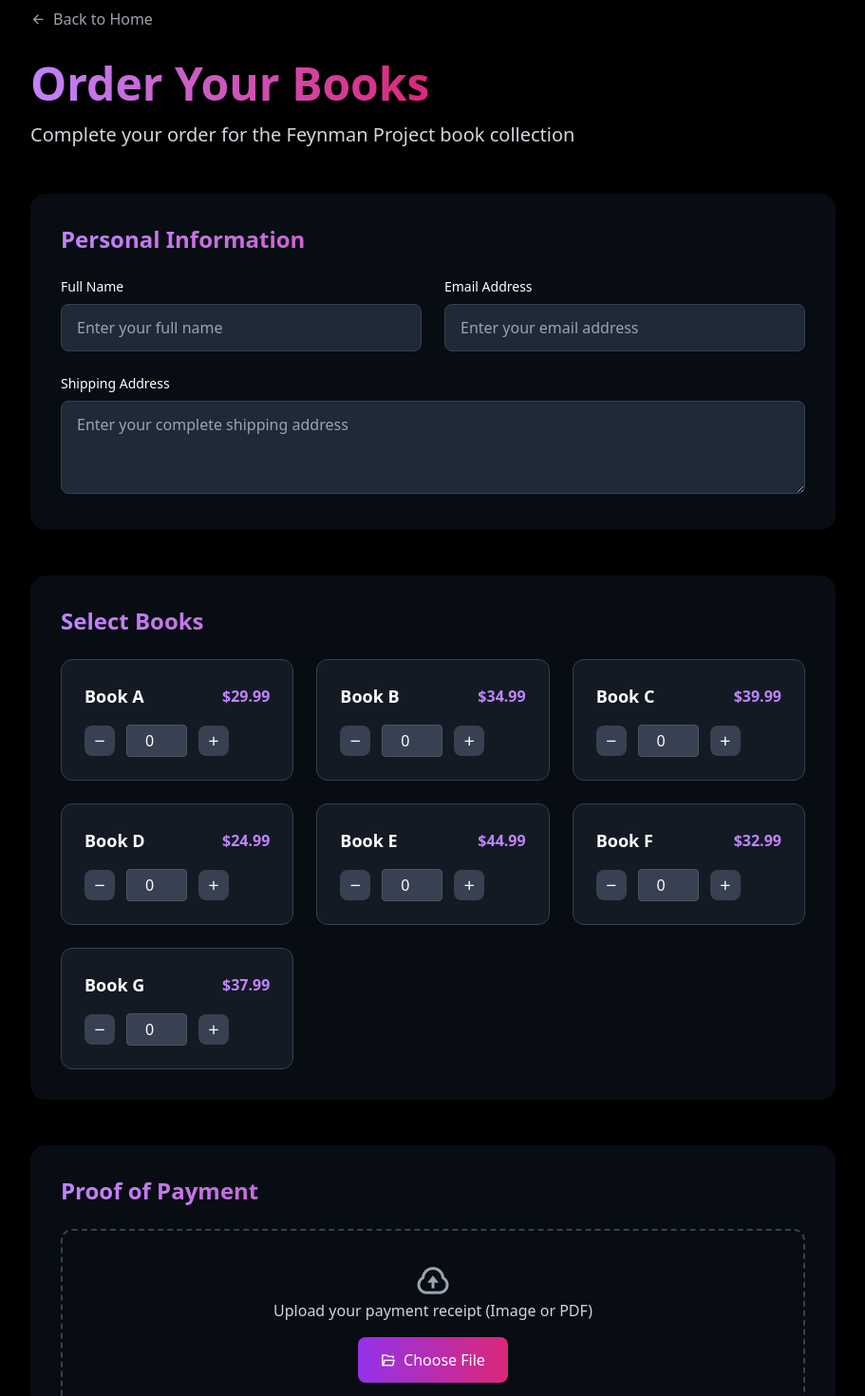
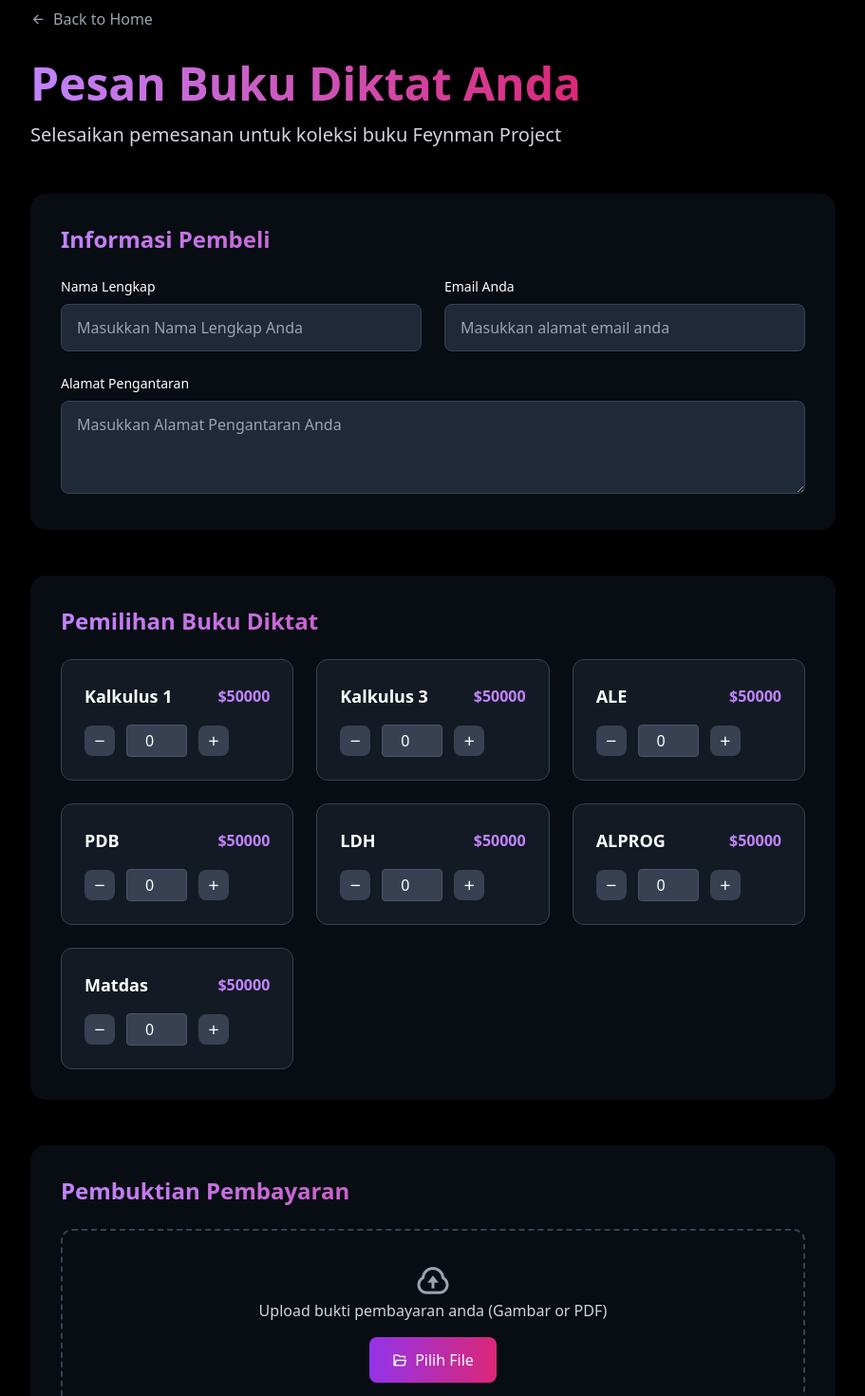
Before and after one commit to FeynmanProject/feynmanbookstore.github.io, a Next.js app: page /order in a window 1280 px wide. Shown: the part 40-1510 px from the top of the page at 95% size, without its empty margins (184-1095 px from the left). Built offline with nearby package versions, Linux system fonts and the light colour scheme.

Commit message:
Update page.tsx

```diff
--- a/app/order/page.tsx
+++ b/app/order/page.tsx
@@ -5,13 +5,13 @@ import { useState } from 'react';
 import Link from 'next/link';
 
 const books = [
-  { id: 'bookA', name: 'Book A', price: 29.99 },
-  { id: 'bookB', name: 'Book B', price: 34.99 },
-  { id: 'bookC', name: 'Book C', price: 39.99 },
-  { id: 'bookD', name: 'Book D', price: 24.99 },
-  { id: 'bookE', name: 'Book E', price: 44.99 },
-  { id: 'bookF', name: 'Book F', price: 32.99 },
-  { id: 'bookG', name: 'Book G', price: 37.99 }
+  { id: 'bukuA', name: 'Kalkulus 1', price: 50000 },
+  { id: 'bukuB', name: 'Kalkulus 3', price: 50000 },
+  { id: 'bukuC', name: 'ALE', price: 50000 },
+  { id: 'bukuD', name: 'PDB', price: 50000 },
+  { id: 'bukuE', name: 'LDH', price: 50000 },
+  { id: 'bukuF', name: 'ALPROG', price: 50000 },
+  { id: 'bukuG', name: 'Matdas', price: 50000 }
 ];
 
 export default function OrderPage() {
@@ -70,11 +70,11 @@ export default function OrderPage() {
   const validateForm = () => {
     const newErrors: Record<string, string> = {};
 
-    if (!formData.name.trim()) newErrors.name = 'Name is required';
-    if (!formData.email.trim()) newErrors.email = 'Email is required';
-    if (!formData.address.trim()) newErrors.address = 'Address is required';
-    if (getTotalBooks() === 0) newErrors.books = 'At least one book must be ordered';
-    if (!formData.proofFile) newErrors.proof = 'Proof of payment is required';
+    if (!formData.name.trim()) newErrors.name = 'Nama Diperlukan';
+    if (!formData.email.trim()) newErrors.email = 'Email Diperlukan';
+    if (!formData.address.trim()) newErrors.address = 'Alamat Diperlukan';
+    if (getTotalBooks() === 0) newErrors.books = 'Setidaknya Ada 1 Pembelian';
+    if (!formData.proofFile) newErrors.proof = 'Bukti Pembayaran';
 
     setErrors(newErrors);
     return Object.keys(newErrors).length === 0;
@@ -162,11 +162,11 @@ export default function OrderPage() {
 
           <h1 className="text-5xl font-bold mb-4">
             <span className="bg-gradient-to-r from-purple-400 to-pink-600 bg-clip-text text-transparent">
-              Order Your Books
+              Pesan Buku Diktat Anda
             </span>
           </h1>
           <p className="text-xl text-gray-300">
-            Complete your order for the Feynman Project book collection
+            Selesaikan pemesanan untuk koleksi buku Feynman Project
           </p>
         </div>
 
@@ -174,43 +174,43 @@ export default function OrderPage() {
           {/* Personal Information */}
           <section className="bg-gray-900/50 rounded-2xl p-8 backdrop-blur-sm">
             <h2 className="text-2xl font-bold mb-6 bg-gradient-to-r from-purple-400 to-pink-600 bg-clip-text text-transparent">
-              Personal Information
+              Informasi Pembeli
             </h2>
 
             <div className="grid grid-cols-1 md:grid-cols-2 gap-6">
               <div>
-                <label className="block text-sm font-medium mb-2">Full Name</label>
+                <label className="block text-sm font-medium mb-2">Nama Lengkap</label>
                 <input
                   type="text"
                   value={formData.name}
                   onChange={(e) => setFormData(prev => ({ ...prev, name: e.target.value }))}
                   className="w-full px-4 py-3 bg-gray-800 border border-gray-700 rounded-lg focus:border-purple-500 focus:outline-none transition-colors"
-                  placeholder="Enter your full name"
+                  placeholder="Masukkan Nama Lengkap Anda"
                 />
                 {errors.name && <p className="text-red-400 text-sm mt-1">{errors.name}</p>}
               </div>
 
               <div>
-                <label className="block text-sm font-medium mb-2">Email Address</label>
+                <label className="block text-sm font-medium mb-2">Email Anda</label>
                 <input
                   type="email"
                   value={formData.email}
                   onChange={(e) => setFormData(prev => ({ ...prev, email: e.target.value }))}
                   className="w-full px-4 py-3 bg-gray-800 border border-gray-700 rounded-lg focus:border-purple-500 focus:outline-none transition-colors"
-                  placeholder="Enter your email address"
+                  placeholder="Masukkan alamat email anda"
                 />
                 {errors.email && <p className="text-red-400 text-sm mt-1">{errors.email}</p>}
               </div>
             </div>
 
             <div className="mt-6">
-              <label className="block text-sm font-medium mb-2">Shipping Address</label>
+              <label className="block text-sm font-medium mb-2">Alamat Pengantaran</label>
               <textarea
                 value={formData.address}
                 onChange={(e) => setFormData(prev => ({ ...prev, address: e.target.value }))}
                 className="w-full px-4 py-3 bg-gray-800 border border-gray-700 rounded-lg focus:border-purple-500 focus:outline-none transition-colors"
                 rows={3}
-                placeholder="Enter your complete shipping address"
+                placeholder="Masukkan Alamat Pengantaran Anda"
                 maxLength={500}
               />
               {errors.address && <p className="text-red-400 text-sm mt-1">{errors.address}</p>}
@@ -220,7 +220,7 @@ export default function OrderPage() {
           {/* Book Selection */}
           <section className="bg-gray-900/50 rounded-2xl p-8 backdrop-blur-sm">
             <h2 className="text-2xl font-bold mb-6 bg-gradient-to-r from-purple-400 to-pink-600 bg-clip-text text-transparent">
-              Select Books
+              Pemilihan Buku Diktat
             </h2>
 
             <div className="grid grid-cols-1 md:grid-cols-2 lg:grid-cols-3 gap-6">
@@ -302,12 +302,12 @@ export default function OrderPage() {
           {/* Proof of Payment */}
           <section className="bg-gray-900/50 rounded-2xl p-8 backdrop-blur-sm">
             <h2 className="text-2xl font-bold mb-6 bg-gradient-to-r from-purple-400 to-pink-600 bg-clip-text text-transparent">
-              Proof of Payment
+              Pembuktian Pembayaran
             </h2>
 
             <div className="border-2 border-dashed border-gray-700 rounded-xl p-8 text-center hover:border-purple-500 transition-colors">
               <i className="ri-upload-cloud-line text-4xl text-gray-400 mb-4"></i>
-              <p className="text-gray-300 mb-4">Upload your payment receipt (Image or PDF)</p>
+              <p className="text-gray-300 mb-4">Upload bukti pembayaran anda (Gambar or PDF)</p>
 
               <input
                 type="file"
@@ -322,7 +322,7 @@ export default function OrderPage() {
                 className="inline-flex items-center px-6 py-3 bg-gradient-to-r from-purple-600 to-pink-600 rounded-lg hover:from-purple-700 hover:to-pink-700 transition-all cursor-pointer whitespace-nowrap"
               >
                 <i className="ri-folder-open-line mr-2"></i>
-                Choose File
+                Pilih File
               </label>
 
               {formData.proofFile && (
@@ -351,7 +351,7 @@ export default function OrderPage() {
               ) : (
                 <span className="flex items-center justify-center">
                   <i className="ri-shopping-cart-line mr-2"></i>
-                  Submit Order
+                  Submit Pemesanan Anda
                 </span>
               )}
             </button>
@@ -361,8 +361,8 @@ export default function OrderPage() {
           {submitStatus === 'success' && (
             <div className="text-center p-6 bg-green-900/20 border border-green-500/20 rounded-xl">
               <i className="ri-check-line text-4xl text-green-400 mb-2"></i>
-              <p className="text-green-400 font-semibold">Order submitted successfully!</p>
-              <p className="text-gray-300 mt-2">You will receive a confirmation email shortly.</p>
+              <p className="text-green-400 font-semibold">Order anda sudah diterima!</p>
+              <p className="text-gray-300 mt-2">Anda akan menerima Email dari kami secepatnya.</p>
             </div>
           )}
 
```
